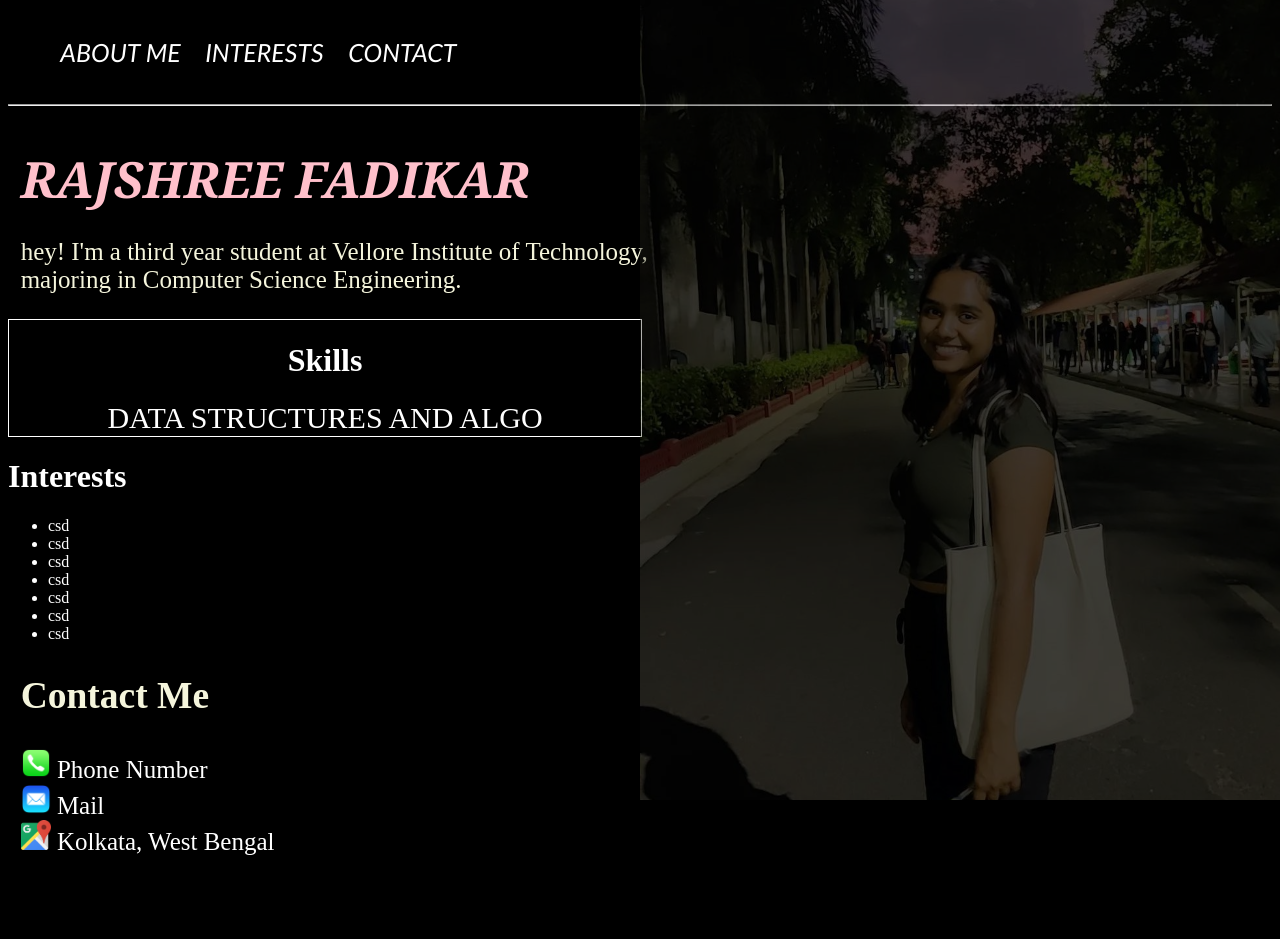
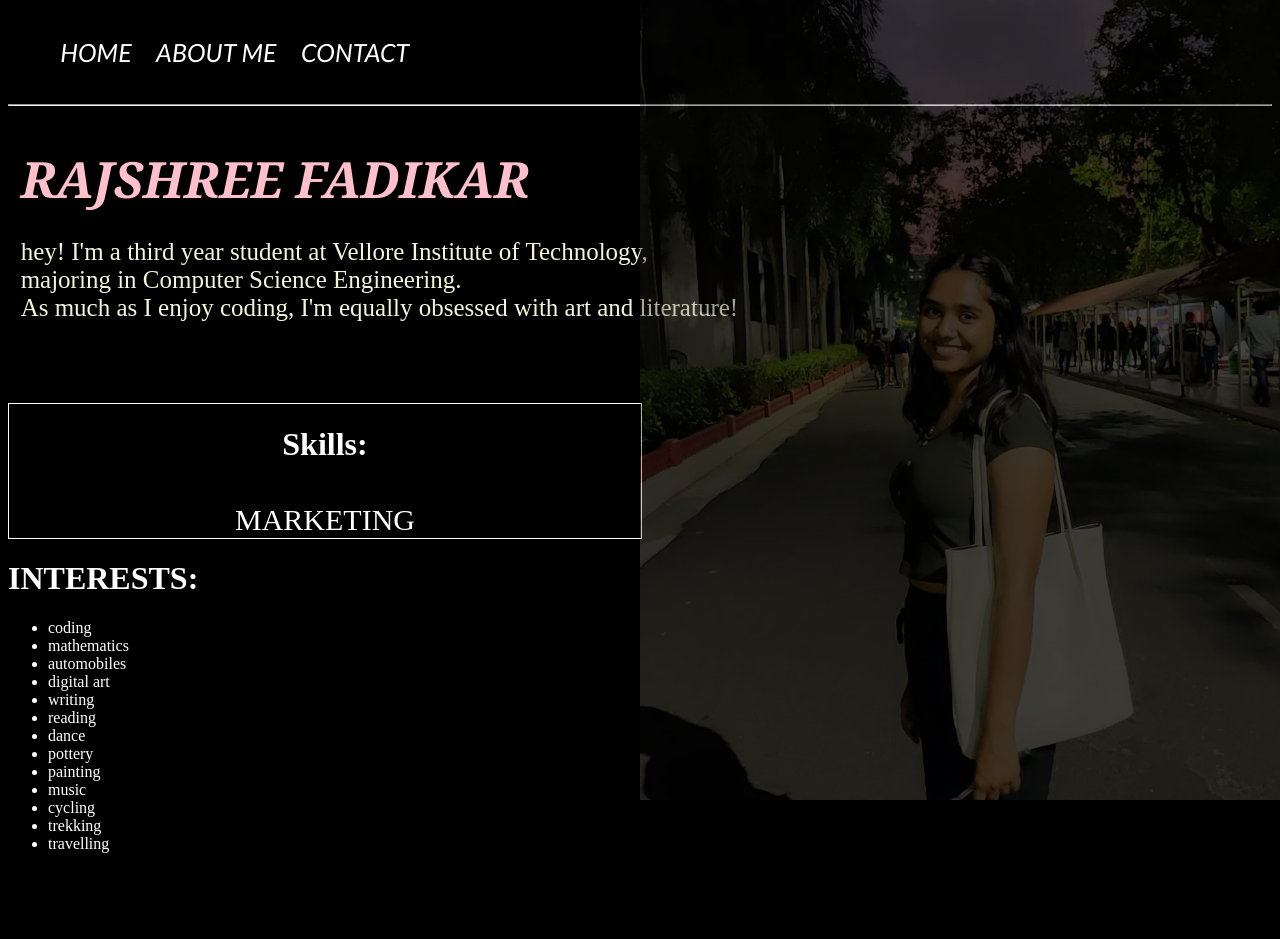
Before and after one commit to rajshreefadikar/html, a plain HTML site: page index.html in a window 1280 px wide. Shown: the top 939 px of the page. Before the commit the page ends 881 px from the top, so only its background shows below. Drawn offline with Linux system fonts and the light colour scheme.

Commit message:
Update index.html

```diff
--- a/index.html
+++ b/index.html
@@ -11,8 +11,8 @@
     <div class="container">
         <div class="navbar">
             <ul>
-                <li><a href="#me">ABOUT ME</a></li>
-                <li><a href="#more">INTERESTS</a></li>
+                <li><a href="#me">HOME</a></li>
+                <li><a href="#more">ABOUT ME</a></li>
                 <li><a href="#contacts">CONTACT</a></li>
             </ul>
         </div>
@@ -20,38 +20,64 @@
         <br>
         <img src="image.jpeg" id="image" alt="profile picture">
         <div id="me">RAJSHREE FADIKAR<br></div>
-        <div id="info"><p>hey! I'm a third year student at Vellore Institute of Technology, <br> majoring in Computer Science Engineering.<br></p>
+        <div id="info"><p>hey! I'm a third year student at Vellore Institute of Technology, <br> majoring in Computer Science Engineering.<br>
+        As much as I enjoy coding, I'm equally obsessed with art and literature! <br>
+        <br>
+        <br>
+        </p>
         </div>
         <div id="more">
-            <h1 class="center">Skills</h1>
+            <h1 class="center">Skills:</h1>
+            <br>
             <div class="scroller"><span>
             JAVA</br>
             PYTHON</br>
             HTML</br>
+            DATA STRUCTURES AND ALGO</br>
             GRAPHIC DESIGNING</br>
             MARKETING</br>
-            DATA STRUCTURES AND ALGO</br>
             PUBLIC RELATIONS</br>
-            DBMS
+            ART<br>
             </span></div>
         </div>
-        <div class="interests"><h1>Interests</h1>
+        <div class="interests"><h1>INTERESTS: </h1>
             <ul>
-                <li>csd</li>
-                <li>csd</li>
-                <li>csd</li>
-                <li>csd</li>
-                <li>csd</li>
-                <li>csd</li>
-                <li>csd</li>
+                <li>coding</li>
+                <li>mathematics</li>
+                <li>automobiles</li>
+                <li>digital art</li>
+                <li>writing</li>
+                <li>reading</li>
+                <li>dance</li>
+                <li>pottery</li>
+                <li>painting</li>
+                <li>music</li>
+                <li>cycling</li>
+                <li>trekking</li>
+                <li>travelling</li>
+                <br>
+                <br>
             </ul>
         </div>
-        <div id="contacts"><h2>Contact Me</h2><p><a href="tel:9007390921" class="phone"><img src="phone.png" class="images"> Phone Number</a>
-            <br><a href="mailto: fadikarrajshree@gmail.com" class="mail" target="_blank" ><img src="mail.webp" class="images"> Mail</a>
-            <br><a class="mail" href="https://www.google.com/maps/place/Kolkata,+West+Bengal/@22.6757521,88.0495316,10z/data=!3m1!4b1!4m5!3m4!1s0x39f882db4908f667:0x43e330e68f6c2cbc!8m2!3d22.572646!4d88.363895" target="_blank"><img src="maps.png" class="images"> Kolkata, West Bengal</a>
-        </p></div>
+        <div id="tenth"><h2>10TH GRADE :</h2>
+            <p>
+                I passed my 10th grade from Calcutta Girls' High School, under the ian School Certificate examination conducted by CISCE.
+                <br> My score was of 93 percentile with a subject combination including Mathematics, Physics, Chemistry, Computer Science and English.
+            </p>
         </div>
-
+        <div id="twelveth"><h2>12TH GRADE:</h2>
+            <p>
+                I passed my 12th grade from Salt Lake School, under The Indian Certificate of Secondary Education Examinations.
+                <br> My score was of 94 percentile with a subject combination including Physics, Chemistry, Biology, Mathematics, Computer Science, Languages and Social Studies.
+            </p>
+        </div>
+        <div id="contacts"><h3>CONTACT ME:</h3>
+        <p><a href="tel:9007390921" class="phone"> Phone Number <img src="phone.png" class="images"></a>
+        <br><a href="mailto: fadikarrajshree@gmail.com" class="mail" target="_blank" > Mail  <img src="mail.webp" class="images"></a>
+        <br><a class="mail" href="https://www.google.com/maps/place/Kolkata,+West+Bengal/@22.6757521,88.0495316,10z/data=!3m1!4b1!4m5!3m4!1s0x39f882db4908f667:0x43e330e68f6c2cbc!8m2!3d22.572646!4d88.363895" target="_blank"> Kolkata, West Bengal  <img src="maps.png" class="images"></a>
+        <br><a class="github" href="https://github.com/rajshreefadikar/rajshreefadikar"; target="_blank"> Github <img alt="Github" src="GitHub-Mark.png" class="images"></a>
+        <br><a class="insta" href="https://www.instagram.com/fadikarbomb"; target="_blank"> Instagram <img alt="Instagram" src="insta.png" class="images"></a></p></div>
+    </div>
     </div>
     </div>
 </body>
```
